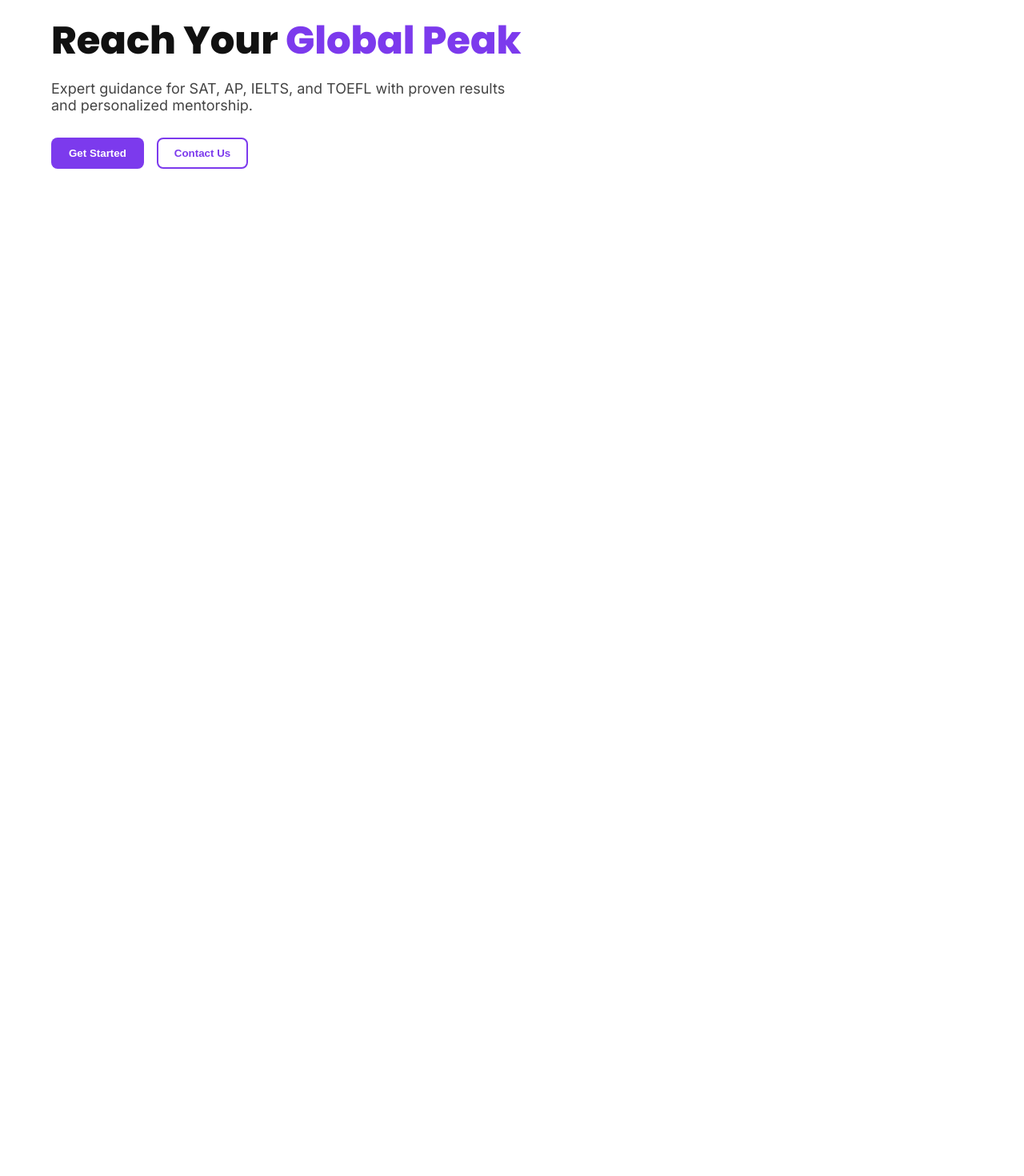
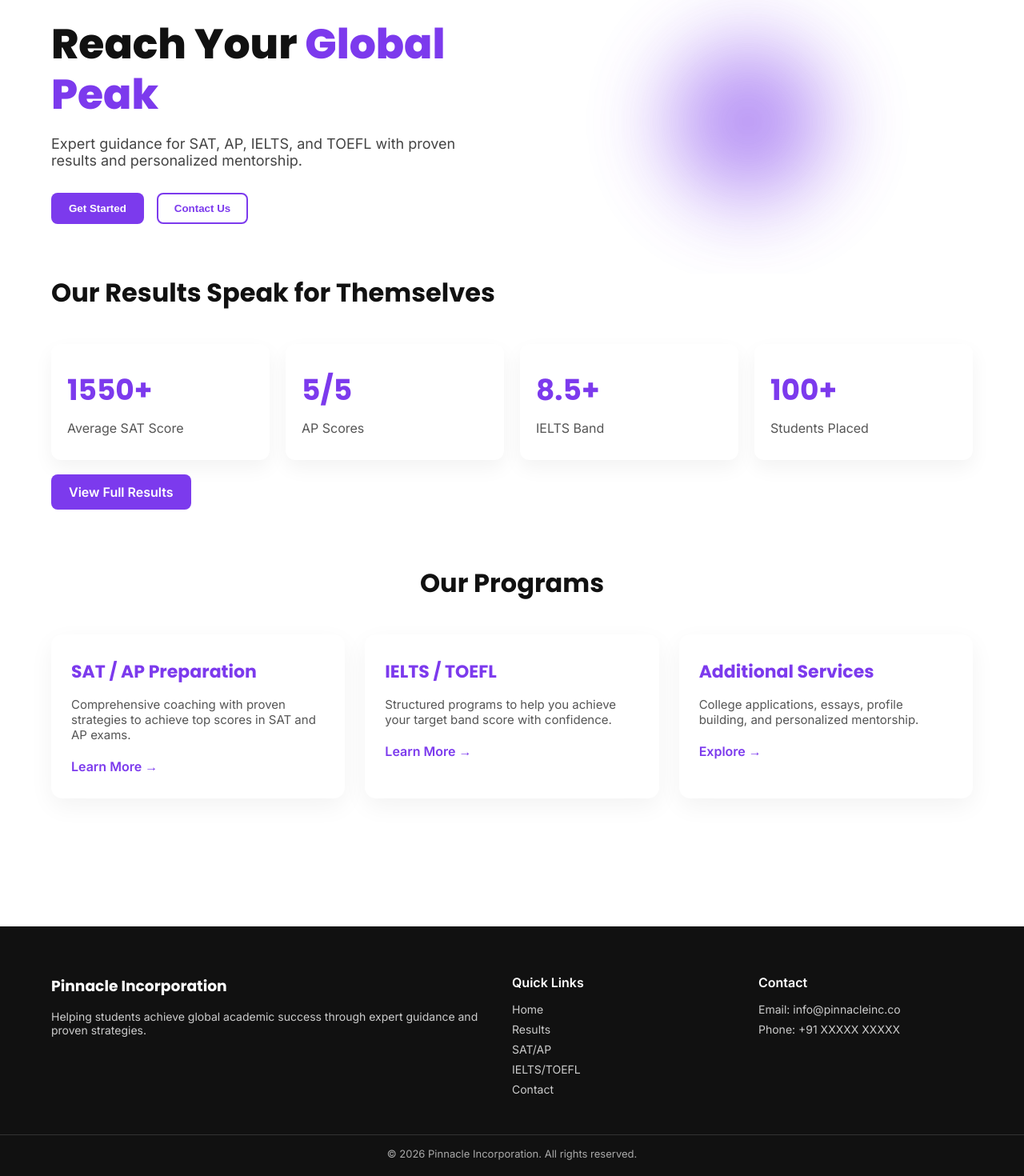
Before and after one commit to shreypository/pinnacleinc, a React (Vite) app: page / in a window 1280 px wide. Shown: the part 238-1708 px from the top of the page at 80% size. Before the commit the page ends 800 px from the top, so only its background shows below. Built offline with nearby package versions, Linux system fonts and the light colour scheme; the HTML template or start-up script is replaced by a standard one.

Commit message:
updated url for mobile

```diff
--- a/src/App.css
+++ b/src/App.css
@@ -158,3 +158,321 @@
   background-color: #7c3aed;
   color: white;
 }
+
+/* HERO SECTION */
+.hero {
+  padding: 60px 0 40px;
+  position: relative;
+  overflow: hidden;
+}
+
+/* LAYOUT */
+.hero-content {
+  display: flex;
+  align-items: center;
+  justify-content: space-between;
+  gap: 40px;
+}
+
+/* TEXT */
+.hero-text {
+  max-width: 550px;
+}
+
+/* HEADLINE */
+.hero-text h1 {
+  font-size: 52px;
+  font-weight: 800;
+  line-height: 1.2;
+  margin-bottom: 20px;
+}
+
+/* HIGHLIGHT */
+.hero-text span {
+  color: #7c3aed;
+}
+
+/* PARAGRAPH */
+.hero-text p {
+  font-size: 18px;
+  color: #444;
+  margin-bottom: 30px;
+}
+
+/* BUTTONS */
+.hero-buttons {
+  display: flex;
+  gap: 16px;
+}
+
+/* PRIMARY BUTTON */
+.primary-btn {
+  background-color: #7c3aed;
+  color: white;
+  padding: 12px 22px;
+  border: none;
+  border-radius: 8px;
+  font-weight: 600;
+  cursor: pointer;
+  transition: 0.3s;
+}
+
+.primary-btn:hover {
+  background-color: #6d28d9;
+}
+
+/* SECONDARY BUTTON */
+.secondary-btn {
+  background-color: transparent;
+  border: 2px solid #7c3aed;
+  color: #7c3aed;
+  padding: 10px 20px;
+  border-radius: 8px;
+  font-weight: 600;
+  cursor: pointer;
+  transition: 0.3s;
+}
+
+.secondary-btn:hover {
+  background-color: #7c3aed;
+  color: white;
+}
+
+/* RIGHT VISUAL */
+.hero-visual {
+  flex: 1;
+  display: flex;
+  justify-content: center;
+}
+
+/* GLOW EFFECT */
+.glow-circle {
+  width: 300px;
+  height: 300px;
+  background: radial-gradient(circle, #7c3aed 0%, transparent 70%);
+  border-radius: 50%;
+  filter: blur(40px);
+  opacity: 0.7;
+}
+
+.results h2 {
+  font-size: 32px;
+  margin-bottom: 40px;
+}
+
+/* FIXED GRID */
+.results-grid {
+  display: grid;
+  grid-template-columns: repeat(4, 1fr);
+  gap: 20px;
+}
+
+/* CARD */
+.result-card {
+  background: white;
+  padding: 30px 20px;
+  border-radius: 12px;
+  box-shadow: 0 10px 25px rgba(0, 0, 0, 0.05);
+  transition: 0.3s;
+}
+
+.result-card:hover {
+  transform: translateY(-8px);
+}
+
+.result-card h3 {
+  font-size: 36px;
+  color: #7c3aed;
+  margin-bottom: 10px;
+}
+
+.result-card p {
+  font-size: 16px;
+  color: #555;
+}
+
+/* ================= PROGRAMS ================= */
+.programs {
+  padding: 80px 0;
+  text-align: center;
+}
+
+.programs h2 {
+  font-size: 32px;
+  margin-bottom: 40px;
+}
+
+/* FIXED GRID */
+.programs-grid {
+  display: grid;
+  grid-template-columns: repeat(3, 1fr);
+  gap: 25px;
+}
+
+.program-card {
+  background: white;
+  padding: 30px 25px;
+  border-radius: 14px;
+  box-shadow: 0 10px 30px rgba(0, 0, 0, 0.05);
+  transition: 0.3s;
+  text-align: left;
+}
+
+.program-card:hover {
+  transform: translateY(-10px);
+}
+
+.program-card h3 {
+  font-size: 22px;
+  margin-bottom: 15px;
+  color: #7c3aed;
+}
+
+.program-card p {
+  font-size: 15px;
+  color: #555;
+  margin-bottom: 20px;
+}
+
+.program-card a {
+  font-weight: 600;
+  color: #7c3aed;
+}
+
+/* FOOTER */
+.footer {
+  background-color: #111;
+  color: white;
+  padding: 60px 0 20px;
+  margin-top: 80px;
+}
+
+/* LAYOUT */
+.footer-content {
+  display: grid;
+  grid-template-columns: 2fr 1fr 1fr;
+  gap: 40px;
+}
+
+/* LEFT */
+.footer-left h3 {
+  margin-bottom: 15px;
+}
+
+.footer-left p {
+  color: #ccc;
+  font-size: 14px;
+}
+
+/* LINKS */
+.footer-links h4,
+.footer-contact h4 {
+  margin-bottom: 15px;
+}
+
+.footer-links a {
+  display: block;
+  margin-bottom: 8px;
+  color: #ccc;
+  font-size: 14px;
+  transition: 0.3s;
+}
+
+.footer-links a:hover {
+  color: white;
+}
+
+/* CONTACT */
+.footer-contact p {
+  font-size: 14px;
+  color: #ccc;
+  margin-bottom: 8px;
+}
+
+/* BOTTOM */
+.footer-bottom {
+  text-align: center;
+  margin-top: 40px;
+  border-top: 1px solid #333;
+  padding-top: 15px;
+  font-size: 13px;
+  color: #aaa;
+}
+
+html {
+  scroll-behavior: smooth;
+}
+
+/* ================= MOBILE RESPONSIVE ================= */
+
+@media (max-width: 768px) {
+
+  /* NAVBAR */
+  .nav-links {
+    gap: 16px;
+    font-size: 14px;
+    flex-wrap: wrap;
+  }
+
+  .logo {
+    width: 70px;
+    height: 70px;
+  }
+
+  .logo-section h1 {
+    font-size: 22px;
+  }
+
+  /* HERO */
+  .hero-content {
+    flex-direction: column;
+    text-align: center;
+  }
+
+  .hero-text {
+    max-width: 100%;
+  }
+
+  .hero-text h1 {
+    font-size: 34px;
+  }
+
+  .hero-text p {
+    font-size: 16px;
+  }
+
+  .hero-buttons {
+    justify-content: center;
+    flex-wrap: wrap;
+  }
+
+  .hero-visual {
+    margin-top: 20px;
+  }
+
+  .glow-circle {
+    width: 180px;
+    height: 180px;
+  }
+
+  /* RESULTS */
+  .results-grid {
+    grid-template-columns: 1fr 1fr;
+  }
+
+  /* PROGRAMS */
+  .programs-grid {
+    grid-template-columns: 1fr;
+  }
+
+  .program-card {
+    text-align: center;
+  }
+
+  /* FOOTER */
+  .footer-content {
+    grid-template-columns: 1fr;
+    text-align: center;
+  }
+
+}
--- a/src/pages/Home.jsx
+++ b/src/pages/Home.jsx
@@ -2,15 +2,16 @@ import { motion } from "framer-motion";
 
 export default function Home() {
   return (
+    <>
+      {/* 🔥 HERO SECTION */}
       <section className="hero">
-
         <div className="container hero-content">
 
           {/* LEFT SIDE */}
           <motion.div
             className="hero-text"
-          initial={{ opacity: 0, y: 40 }}
-          animate={{ opacity: 1, y: 0 }}
+            initial={{ opacity: 0, x: -60 }}
+            animate={{ opacity: 1, x: 0 }}
             transition={{ duration: 0.8 }}
           >
             <h1>
@@ -27,8 +28,130 @@ export default function Home() {
             </div>
           </motion.div>
 
+          {/* RIGHT SIDE VISUAL */}
+          <motion.div
+            className="hero-visual"
+            initial={{ opacity: 0, x: 60 }}
+            animate={{ opacity: 1, x: 0 }}
+            transition={{ duration: 0.8 }}
+          >
+            <div className="glow-circle"></div>
+          </motion.div>
+
+        </div>
+      </section>
+
+      {/* 📊 RESULTS SECTION */}
+      <section className="results">
+        <div className="container">
+
+          <h2>Our Results Speak for Themselves</h2>
+
+          <div className="results-grid">
+
+            <div className="result-card">
+              <h3>1550+</h3>
+              <p>Average SAT Score</p>
             </div>
 
+            <div className="result-card">
+              <h3>5/5</h3>
+              <p>AP Scores</p>
+            </div>
+
+            <div className="result-card">
+              <h3>8.5+</h3>
+              <p>IELTS Band</p>
+            </div>
+
+            <div className="result-card">
+              <h3>100+</h3>
+              <p>Students Placed</p>
+            </div>
+
+          </div>
+
+          {/* BUTTON */}
+          <div style={{ marginTop: "30px" }}>
+            <a href="/results" className="primary-btn">
+              View Full Results
+            </a>
+          </div>
+
+        </div>
       </section>
+
+      {/* 🎯 PROGRAMS SECTION */}
+      <section className="programs">
+        <div className="container">
+
+          <h2>Our Programs</h2>
+
+          <div className="programs-grid">
+
+            <div className="program-card">
+              <h3>SAT / AP Preparation</h3>
+              <p>
+                Comprehensive coaching with proven strategies to achieve top scores in SAT and AP exams.
+              </p>
+              <a href="/sat-ap">Learn More →</a>
+            </div>
+
+            <div className="program-card">
+              <h3>IELTS / TOEFL</h3>
+              <p>
+                Structured programs to help you achieve your target band score with confidence.
+              </p>
+              <a href="/ielts-toefl">Learn More →</a>
+            </div>
+
+            <div className="program-card">
+              <h3>Additional Services</h3>
+              <p>
+                College applications, essays, profile building, and personalized mentorship.
+              </p>
+              <a href="/services">Explore →</a>
+            </div>
+
+          </div>
+
+        </div>
+      </section>
+
+      <footer className="footer">
+
+  <div className="container footer-content">
+
+    <div className="footer-left">
+      <h3>Pinnacle Incorporation</h3>
+      <p>
+        Helping students achieve global academic success through expert guidance and proven strategies.
+      </p>
+    </div>
+
+    <div className="footer-links">
+      <h4>Quick Links</h4>
+      <a href="/">Home</a>
+      <a href="/results">Results</a>
+      <a href="/sat-ap">SAT/AP</a>
+      <a href="/ielts-toefl">IELTS/TOEFL</a>
+      <a href="/contact">Contact</a>
+    </div>
+
+    <div className="footer-contact">
+      <h4>Contact</h4>
+      <p>Email: info@pinnacleinc.co</p>
+      <p>Phone: +91 XXXXX XXXXX</p>
+    </div>
+
+  </div>
+
+  <div className="footer-bottom">
+    <p>© 2026 Pinnacle Incorporation. All rights reserved.</p>
+  </div>
+
+</footer>
+
+    </>
   );
 }
```
Lines whose indentation alone changed are shown as unchanged.
